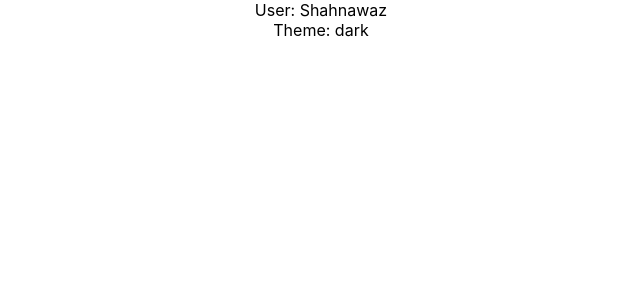
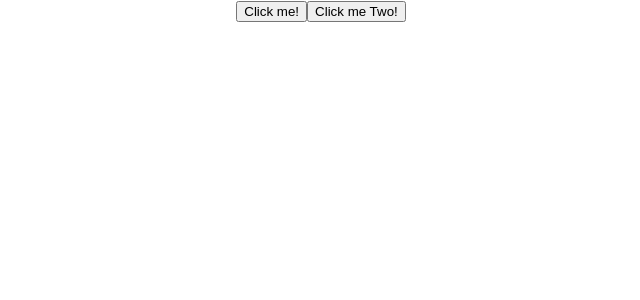
Before and after one commit to shahnawaz/advance-react-concepts, a React (Create React App) app: page / in a window 1280 px wide. Shown: the top 300 px of the page, without its empty margins (319-959 px from the left). Built offline with nearby package versions, Linux system fonts and the light colour scheme.

Commit message:
Forwarding Refs - Basic Usage

```diff
--- a/src/App.js
+++ b/src/App.js
@@ -7,11 +7,15 @@ import Context from './context/Index';
 import DynamicContext from './context/dynamic-context/DynamicContext';
 import NestedContextUpdate from "./context/nested-context-update/NestedContextUpdate";
 import MultipleContext from "./context/multiple-context/MultipleContext";
+import ErrorBoundary from "./error-boundary/ErrorBoundary";
+import ForwardRefsExample from "./forwarding-refs/Index";
 
 function App() {
   return (
     <div className="App">
-        <MultipleContext theme='dark' signedInUser={{name: 'Shahnawaz'}} />
+        <ErrorBoundary>
+            <ForwardRefsExample/>
+        </ErrorBoundary>
     </div>
   );
 }
--- /dev/null
+++ b/src/forwarding-refs/Index.js
@@ -0,0 +1,46 @@
+import React, { Component } from 'react';
+
+/**
+ * In the example below, FancyButton uses React.forwardRef to obtain the
+ * ref passed to it, and then forward it to the DOM button that it renders:
+ */
+
+// The following component will appear as ”ForwardRef” in the DevTools:
+const FancyButton = React.forwardRef((props, ref) => (
+    <button ref={ref} className="FancyButton" onClick={props.onClick}>
+        { props.children }
+    </button>
+))
+
+// If you name the render function, DevTools will also include its name (e.g. ”ForwardRef(myFunction)”):
+const FancyButtonTwo = React.forwardRef(function fancyButtonTwo(props, ref) {
+    return <button ref={ref} className="FancyButtonTwo" onClick={props.onClick}>
+        { props.children }
+    </button>
+})
+
+class ForwardRefsExample extends Component{
+    constructor(props) {
+        super(props);
+        this.state = {
+            fancyButtonRef: React.createRef(),
+            fancyButtonTwoRef: React.createRef(),
+        }
+    }
+
+    componentDidMount() {
+        this.state.fancyButtonRef.current.click(); // will console `fancyButton`
+        this.state.fancyButtonTwoRef.current.click(); // will console `fancyButtonTwo`
+    }
+
+    render() {
+        return (
+            <div>
+                <FancyButton ref={this.state.fancyButtonRef} onClick={() => { console.log('fancyButton') }}>Click me!</FancyButton>
+                <FancyButtonTwo ref={this.state.fancyButtonTwoRef} onClick={() => { console.log('fancyButtonTwo') }}>Click me Two!</FancyButtonTwo>
+            </div>
+        );
+    }
+}
+
+export default ForwardRefsExample;
```
